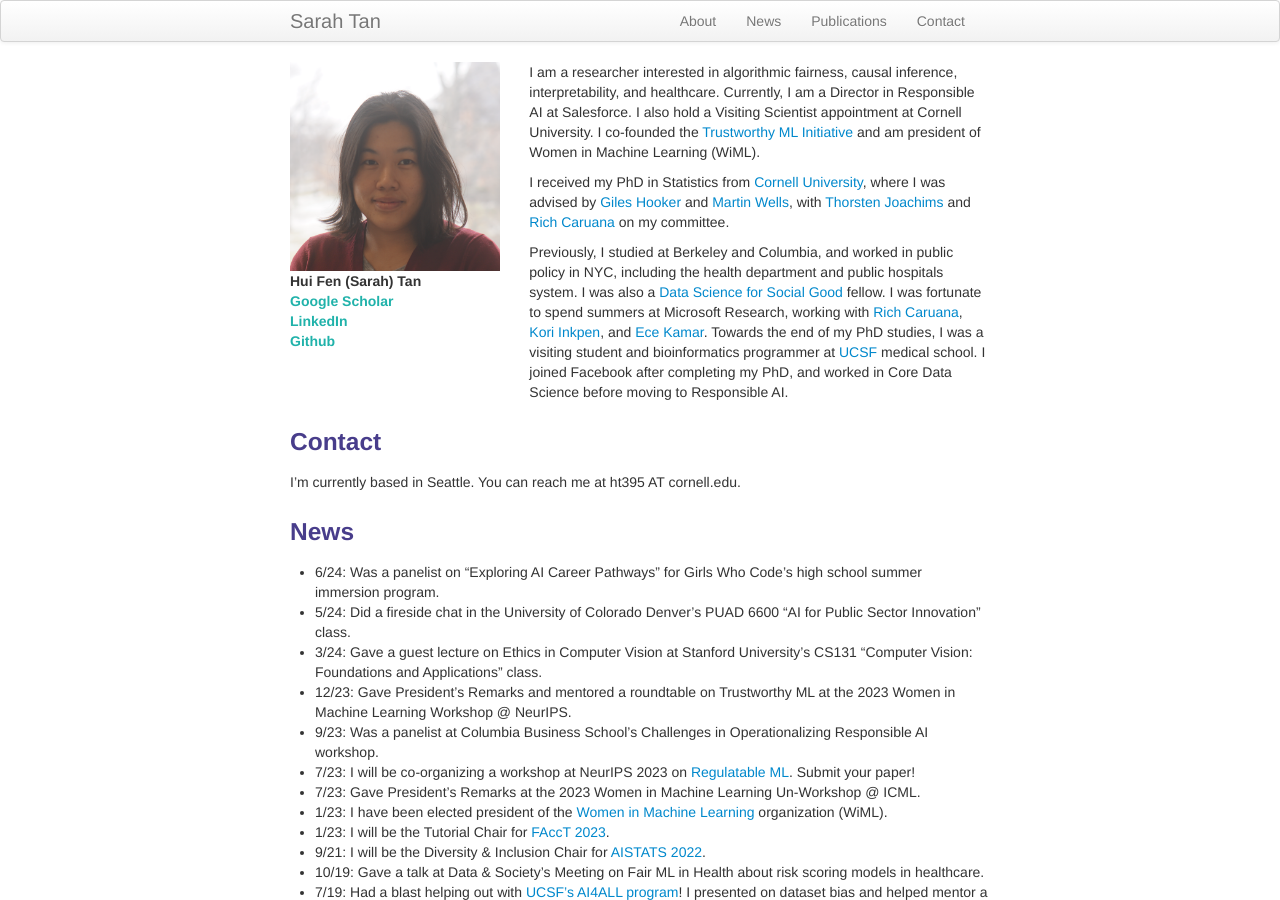
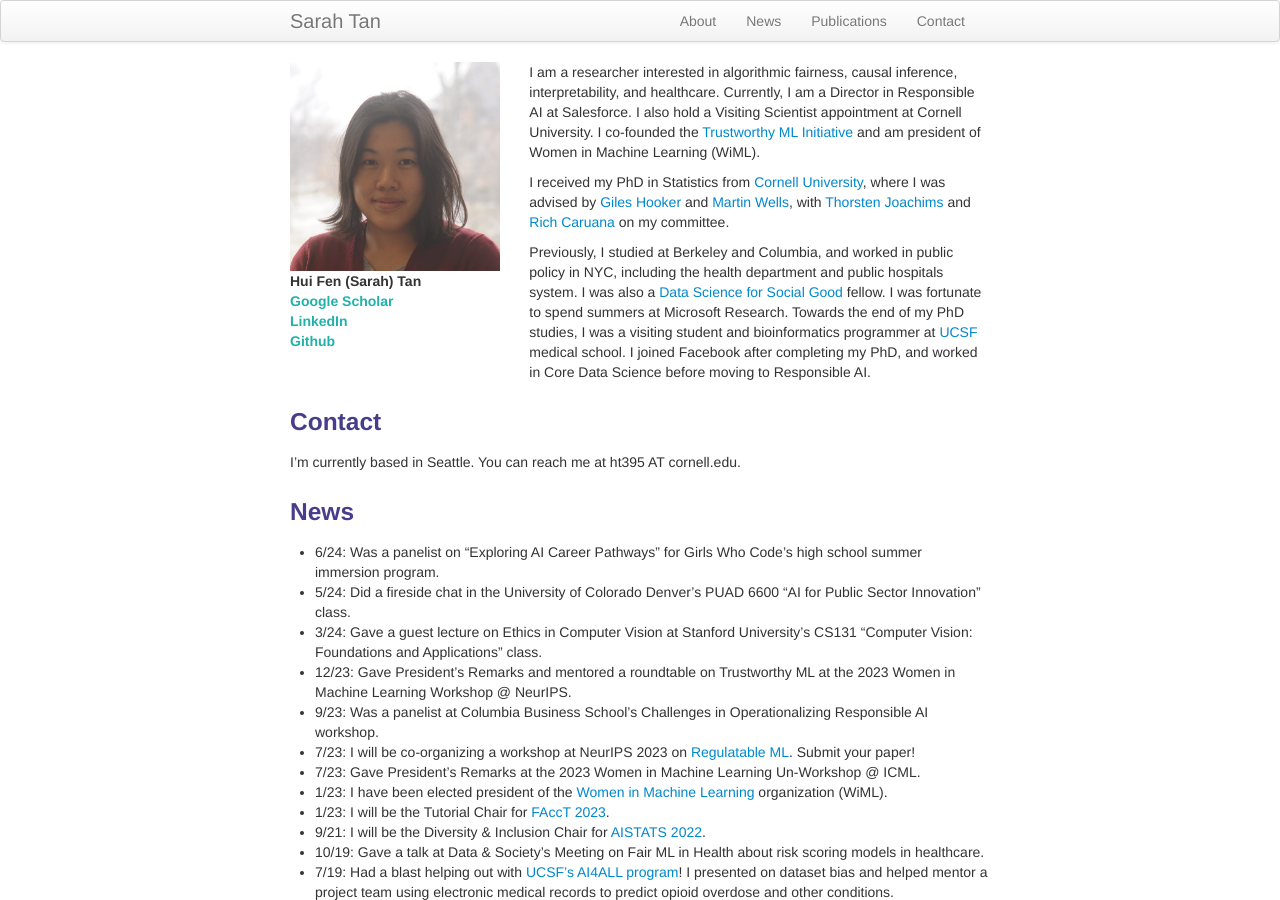
Before and after one commit to shftan/shftan.github.io, a Jekyll site: the page built from index.md, in a window 1280 px wide and 900 px high. Built offline with Jekyll 4.4.1, drawn with Linux system fonts in a browser that asks for light colours.

Commit message:
Update index.md

```diff
--- a/index.md
+++ b/index.md
@@ -22,7 +22,7 @@ keywords: Sarah Tan, responsible AI, machine learning, artificial intelligence,
 
                   <p>I received my PhD in Statistics from <a href="https://stat.cornell.edu/">Cornell University</a>, where I was advised by <a href="http://faculty.bscb.cornell.edu/~hooker/">Giles Hooker</a> and <a href="https://courses.cit.cornell.edu/mtw1/">Martin Wells</a>, with <a href="https://www.cs.cornell.edu/people/tj/">Thorsten Joachims</a> and <a href="https://www.microsoft.com/en-us/research/people/rcaruana/">Rich Caruana</a> on my committee.</p>
 
-<p>Previously, I studied at Berkeley and Columbia, and worked in public policy in NYC, including the health department and public hospitals system. I was also a <a href="http://www.dssgfellowship.org/">Data Science for Social Good</a> fellow. I was fortunate to spend summers at Microsoft Research, working with <a href="https://www.microsoft.com/en-us/research/people/rcaruana/">Rich Caruana</a>, <a href="https://www.microsoft.com/en-us/research/people/kori/">Kori Inkpen</a>, and <a href="https://www.microsoft.com/en-us/research/people/eckamar/">Ece Kamar</a>. Towards the end of my PhD studies, I was a visiting student and bioinformatics programmer at <a href="https://epibiostat.ucsf.edu/">UCSF</a> medical school. I joined Facebook after completing my PhD, and worked in Core Data Science before moving to Responsible AI.</p>
+<p>Previously, I studied at Berkeley and Columbia, and worked in public policy in NYC, including the health department and public hospitals system. I was also a <a href="http://www.dssgfellowship.org/">Data Science for Social Good</a> fellow. I was fortunate to spend summers at Microsoft Research. Towards the end of my PhD studies, I was a visiting student and bioinformatics programmer at <a href="https://epibiostat.ucsf.edu/">UCSF</a> medical school. I joined Facebook after completing my PhD, and worked in Core Data Science before moving to Responsible AI.</p>
 
         </div>
 </div>
```
